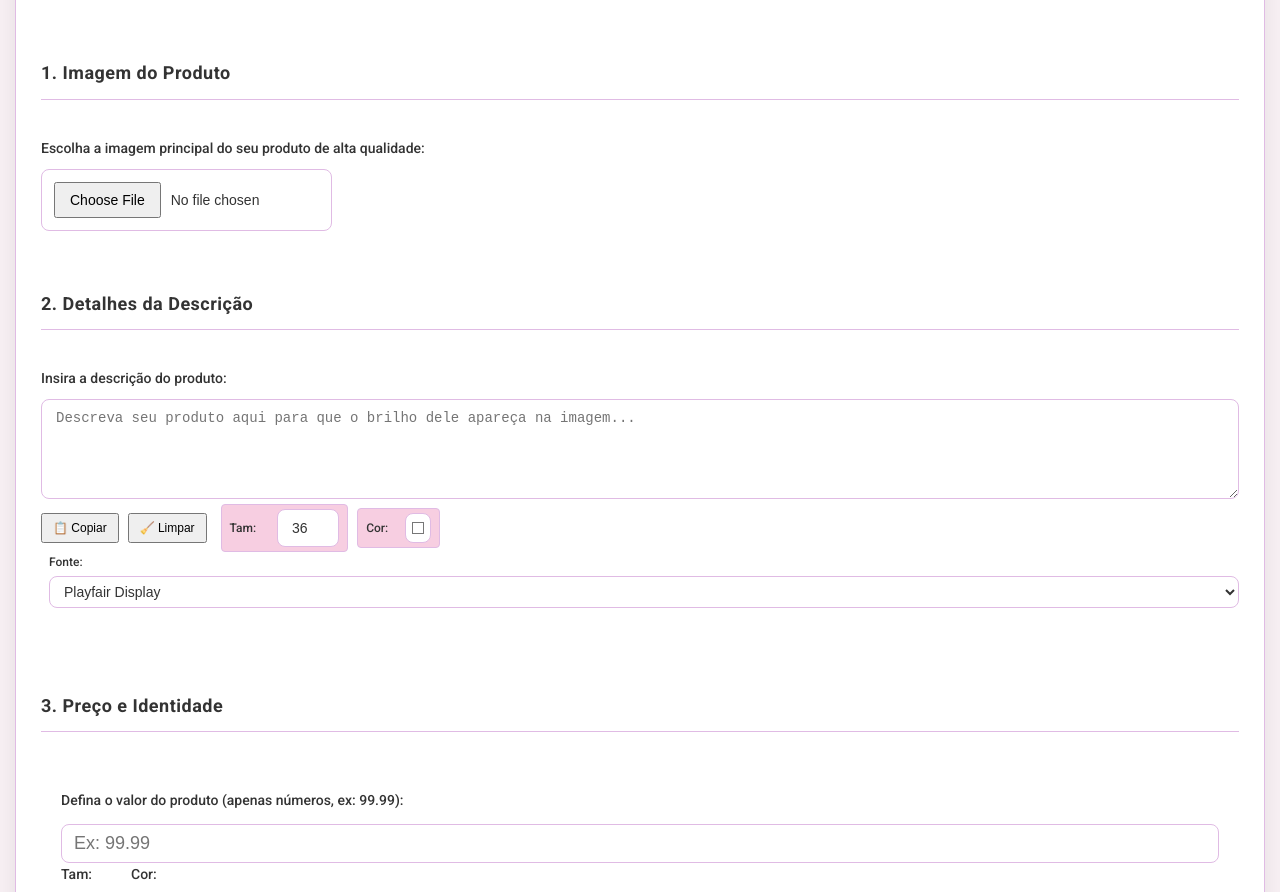
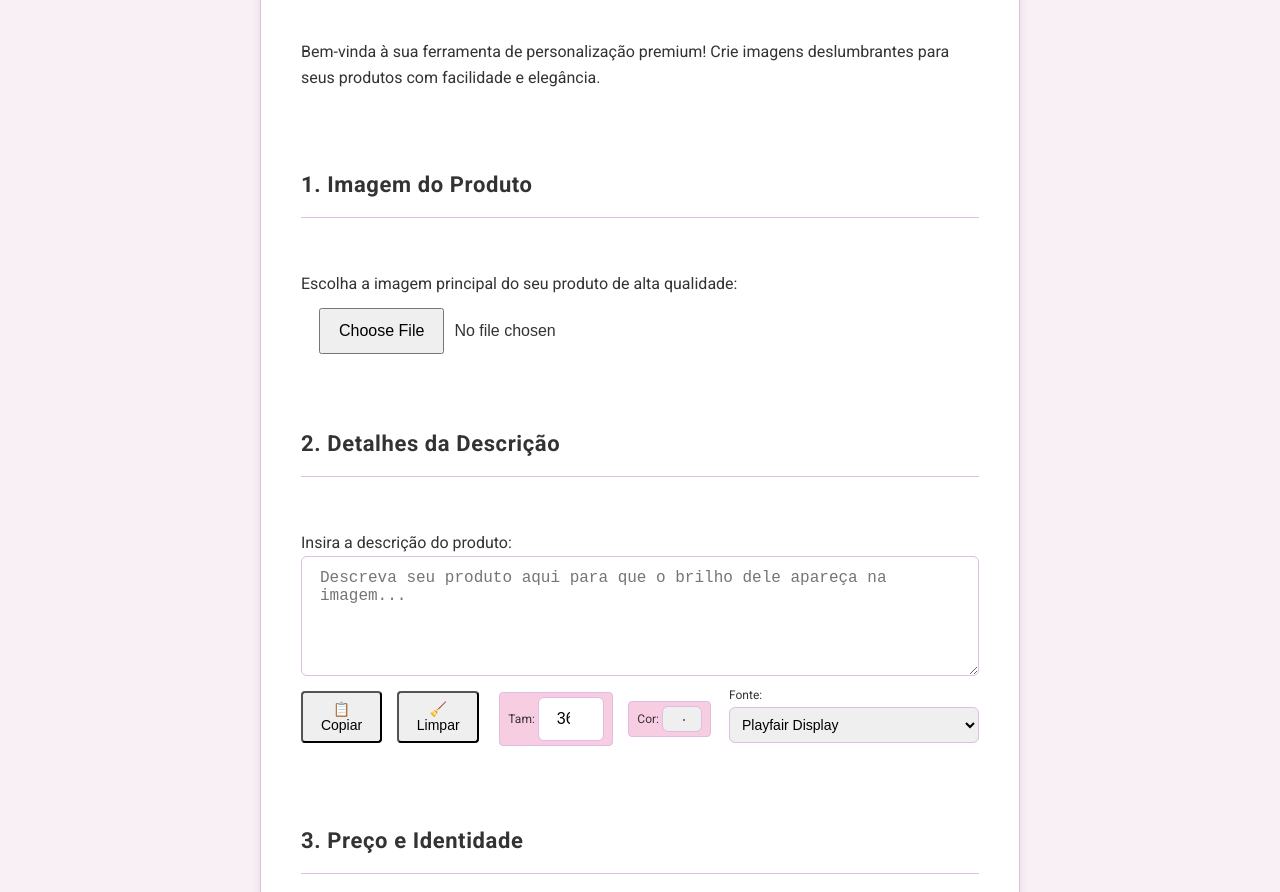
Before and after one commit to kafornay/Jaciara, a plain HTML site: page jaciara.html in a window 1280 px wide. Shown: the part 200-1092 px from the top of the page. Drawn offline with nearby package versions, Linux system fonts and the light colour scheme; a web font is replaced by a local one.

Commit message:
Update jaciara.html

```diff
--- a/jaciara.html
+++ b/jaciara.html
@@ -28,22 +28,22 @@
             justify-content: center;
             min-height: 100vh;
             margin: 0;
-            padding: 15px; /* Reduzindo o padding geral em telas menores */
+            padding: 15px;
             color: var(--text-dark);
             box-sizing: border-box;
-            line-height: 1.7;
+            line-height: 1.6;
         }
 
         .card {
             background: var(--card-background);
-            border-radius: 12px;
-            box-shadow: 0 8px 25px var(--card-shadow);
-            padding: 25px; /* Reduzindo o padding do card */
-            width: 100%;
-            max-width: 100%; /* O card ocupa toda a largura em telas menores */
-            display: grid;
-            grid-template-columns: 1fr;
-            gap: 25px; /* Reduzindo o gap */
+            border-radius: 16px;
+            box-shadow: 0 4px 12px var(--card-shadow);
+            padding: 20px;
+            width: 95%;
+            max-width: 600px; /* Largura máxima para o card */
+            display: flex;
+            flex-direction: column;
+            gap: 20px;
             box-sizing: border-box;
             border: 1px solid var(--border-color);
         }
@@ -51,18 +51,18 @@
         h2 {
             font-family: 'Playfair Display', serif;
             font-weight: 700;
-            font-size: 30px; /* Reduzindo o tamanho do título */
+            font-size: 28px;
             color: var(--primary-color);
-            margin-bottom: 15px; /* Reduzindo a margem inferior */
+            margin-bottom: 15px;
             display: flex;
             align-items: center;
             justify-content: center;
-            gap: 12px;
+            gap: 10px;
             text-shadow: 0 1px 1px rgba(0, 0, 0, 0.05);
         }
 
         h2 .diamond-icon {
-            font-size: 36px; /* Reduzindo o tamanho do ícone */
+            font-size: 34px;
             color: var(--primary-color);
             line-height: 1;
         }
@@ -70,48 +70,28 @@
         h3 {
             font-family: 'Roboto', sans-serif;
             font-weight: 600;
-            font-size: 18px; /* Reduzindo o tamanho do subtítulo */
+            font-size: 18px;
             color: var(--text-dark);
-            margin-top: 18px; /* Reduzindo a margem superior */
-            margin-bottom: 12px; /* Reduzindo a margem inferior */
+            margin-top: 15px;
+            margin-bottom: 10px;
             text-align: left;
             width: 100%;
-            border-bottom: 1.5px solid var(--border-color);
-            padding-bottom: 10px;
-            letter-spacing: 0.5px;
+            border-bottom: 1px solid var(--border-color);
+            padding-bottom: 8px;
+            letter-spacing: 0.4px;
         }
 
-        p {
-            font-size: 15px; /* Reduzindo o tamanho do texto */
-            color: var(--text-medium);
-            text-align: left;
-            width: 100%;
-            margin-bottom: 18px;
-        }
-
-        label {
-            font-weight: 500;
+        p, label {
             font-size: 14px;
-            color: var(--text-dark);
-            margin-bottom: 8px;
-            display: block;
-            text-align: left;
-            width: 100%;
         }
 
         input[type='file'] {
-            padding: 12px; /* Reduzindo o padding do input de arquivo */
-            border: 1px solid var(--border-color);
-            border-radius: 8px;
-            background-color: #FFFFFF;
-            color: var(--text-dark);
-            cursor: pointer;
-            transition: border-color 0.3s ease, box-shadow 0.3s ease;
+            padding: 10px;
             font-size: 14px;
         }
 
         input[type='file']::file-selector-button {
-            padding: 8px 14px; /* Reduzindo o padding do botão de seleção */
+            padding: 8px 12px;
             font-size: 14px;
             margin-right: 10px;
         }
@@ -120,114 +100,156 @@
         input[type='color'],
         textarea,
         select {
-            padding: 10px 14px; /* Reduzindo o padding dos inputs */
+            padding: 10px 12px;
             font-size: 14px;
-            border-radius: 8px;
+            border-radius: 6px;
             border: 1px solid var(--border-color);
             width: 100%;
             box-sizing: border-box;
-            transition: border-color 0.3s ease, box-shadow 0.3s ease;
-            background-color: #FFFFFF;
-            color: var(--text-dark);
         }
 
         textarea {
-            min-height: 100px; /* Reduzindo a altura mínima do textarea */
+            min-height: 80px;
         }
 
-        .buttons {
+        .description-controls {
             display: flex;
-            justify-content: flex-start;
-            gap: 10px; /* Reduzindo o gap entre os botões */
-            margin-top: 15px; /* Reduzindo a margem superior */
-            margin-bottom: 20px; /* Reduzindo a margem inferior */
-            flex-wrap: wrap;
+            align-items: center;
+            margin-top: 5px;
+            margin-bottom: 10px;
+            flex-wrap: wrap; /* Permitir que os botões quebrem a linha */
+            gap: 5px;
         }
 
-        button {
-            padding: 8px 12px; /* Reduzindo o padding dos botões */
-            font-size: 14px;
-            min-width: 70px; /* Reduzindo a largura mínima dos botões */
+        .description-controls button {
+            padding: 6px 10px;
+            font-size: 12px;
+            min-width: auto;
+            border-radius: 4px;
+            margin-right: 5px;
+            margin-bottom: 5px;
         }
 
-        .input-group {
-            margin-bottom: 15px; /* Reduzindo a margem inferior */
+        #descFontFamily {
+            width: 100%;
+            padding: 8px;
+            font-size: 14px;
         }
 
         .valor-container {
-            padding: 20px; /* Reduzindo o padding do container de valor */
-            font-size: 24px; /* Reduzindo o tamanho da fonte do valor */
-            gap: 10px; /* Reduzindo o gap */
+            padding: 15px;
+            font-size: 20px;
+            gap: 10px;
         }
 
-        .valor-container label {
+        button#downloadBtn {
+            padding: 10px 15px;
             font-size: 14px;
+            min-width: auto;
         }
 
         .color-picker-group,
         .font-size-group,
         .font-family-group,
         .slide-group {
-            gap: 8px; /* Reduzindo o gap */
-            margin-bottom: 15px; /* Reduzindo a margem inferior */
+            gap: 8px;
+            margin-bottom: 15px;
+        }
+
+        .slide-group input[type='range'] {
+            height: 5px;
+        }
+
+        .slide-group label {
+            font-size: 12px;
         }
 
         input[type='color'] {
-            height: 30px;
-            padding: 4px;
+            height: 25px;
             width: 40px;
         }
 
-        input[type='range'] {
-            height: 6px; /* Reduzindo a altura do range */
+        .valor-container input {
+            padding: 8px;
+            font-size: 16px;
         }
 
-        input[type='range']::-webkit-slider-thumb,
-        input[type='range']::-moz-range-thumb {
-            width: 16px; /* Reduzindo o tamanho do thumb */
-            height: 16px; /* Reduzindo o tamanho do thumb */
-            margin-top: -5px;
+        /* Ajustes para telas maiores (tablets e desktops) */
+        @media (min-width: 769px) {
+            body {
+                padding: 30px;
             }
 
-        canvas {
-            margin-top: 20px; /* Reduzindo a margem superior */
-            border-radius: 10px;
+            .card {
+                padding: 40px;
+                width: 90%;
+                max-width: 760px;
+                flex-direction: column;
+                gap: 35px;
             }
 
-        #downloadBtn {
-            margin-top: 20px; /* Reduzindo a margem superior */
-            padding: 10px 20px; /* Reduzindo o padding do botão de download */
+            h2 {
+                font-size: 38px;
+                margin-bottom: 25px;
+                gap: 18px;
+            }
+
+            h3 {
+                font-size: 22px;
+                margin-top: 25px;
+                margin-bottom: 18px;
+                padding-bottom: 15px;
+                letter-spacing: 0.6px;
+            }
+
+            p, label {
+                font-size: 16px;
+            }
+
+            input[type='file'],
+            input[type='file']::file-selector-button,
+            input[type='number'],
+            input[type='color'],
+            textarea,
+            select {
+                font-size: 16px;
+                padding: 12px 18px;
+            }
+
+            textarea {
+                min-height: 120px;
+            }
+
+            .description-controls {
+                flex-wrap: nowrap;
+                gap: 10px;
+            }
+
+            .description-controls button {
+                padding: 8px 14px;
                 font-size: 14px;
                 min-width: auto;
             }
 
-        .description-controls {
-            margin-top: 5px;
-            margin-bottom: 8px;
+            #descFontFamily {
+                width: 250px;
             }
 
-        .description-controls button {
-            padding: 6px 10px;
-            font-size: 12px;
-            margin-right: 5px;
+            .valor-container {
+                padding: 28px;
+                font-size: 28px;
+                gap: 14px;
             }
 
-        .font-family-group label,
-        .font-size-group label,
-        .color-picker-group label {
-            font-size: 14px;
-            margin-bottom: 5px;
+            button#downloadBtn {
+                padding: 13px 28px;
+                font-size: 16px;
+                min-width: 150px;
             }
 
-        #descFontFamily {
-            padding: 6px 10px;
-            font-size: 14px;
-            width: 100%; /* A fonte ocupa toda a largura */
+            .slide-group label {
+                font-size: 15px;
             }
-
-        .valor-container input {
-            padding: 8px 12px;
-            font-size: 18px;
         }
     </style>
 </head>
```
Lines whose indentation alone changed are shown as unchanged.
